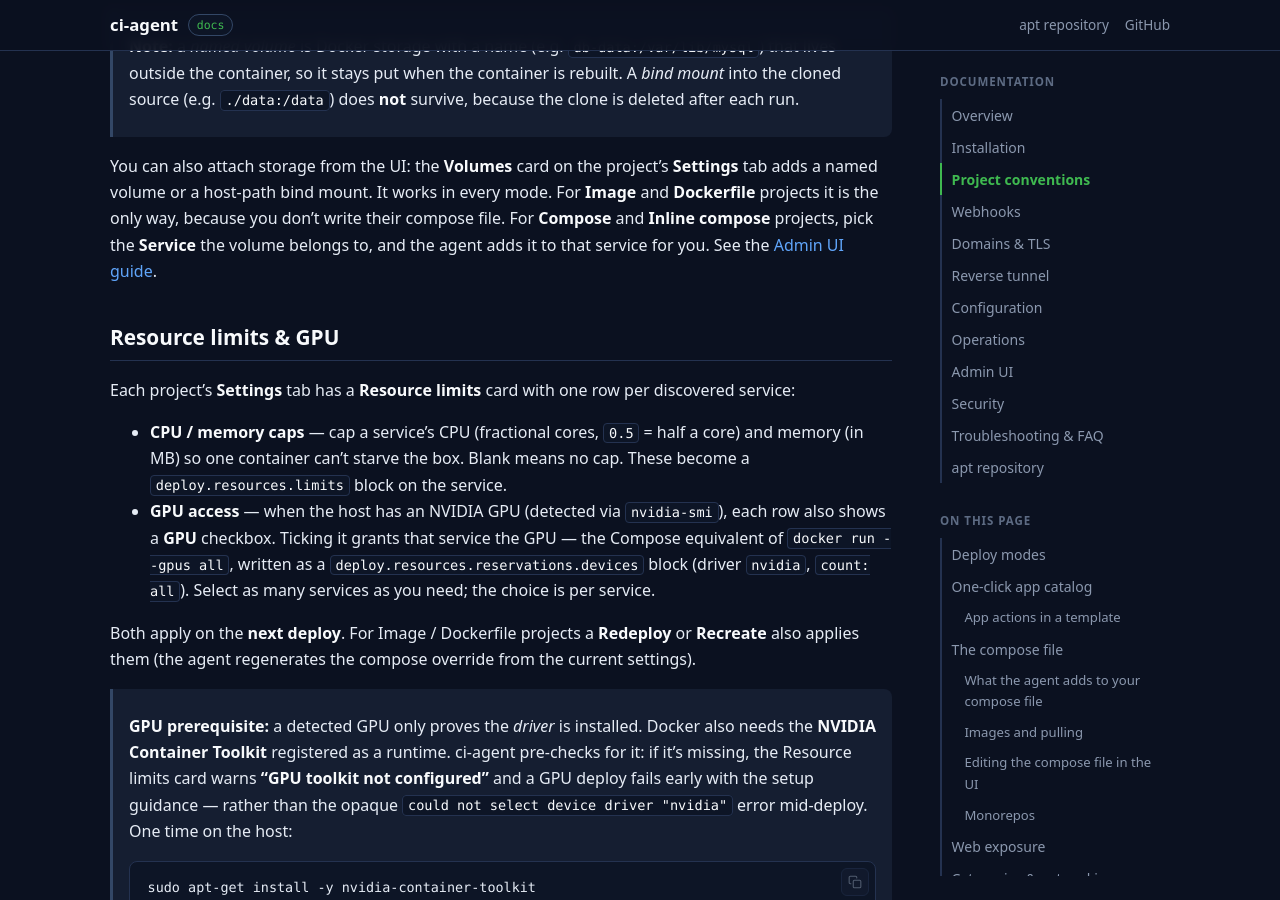
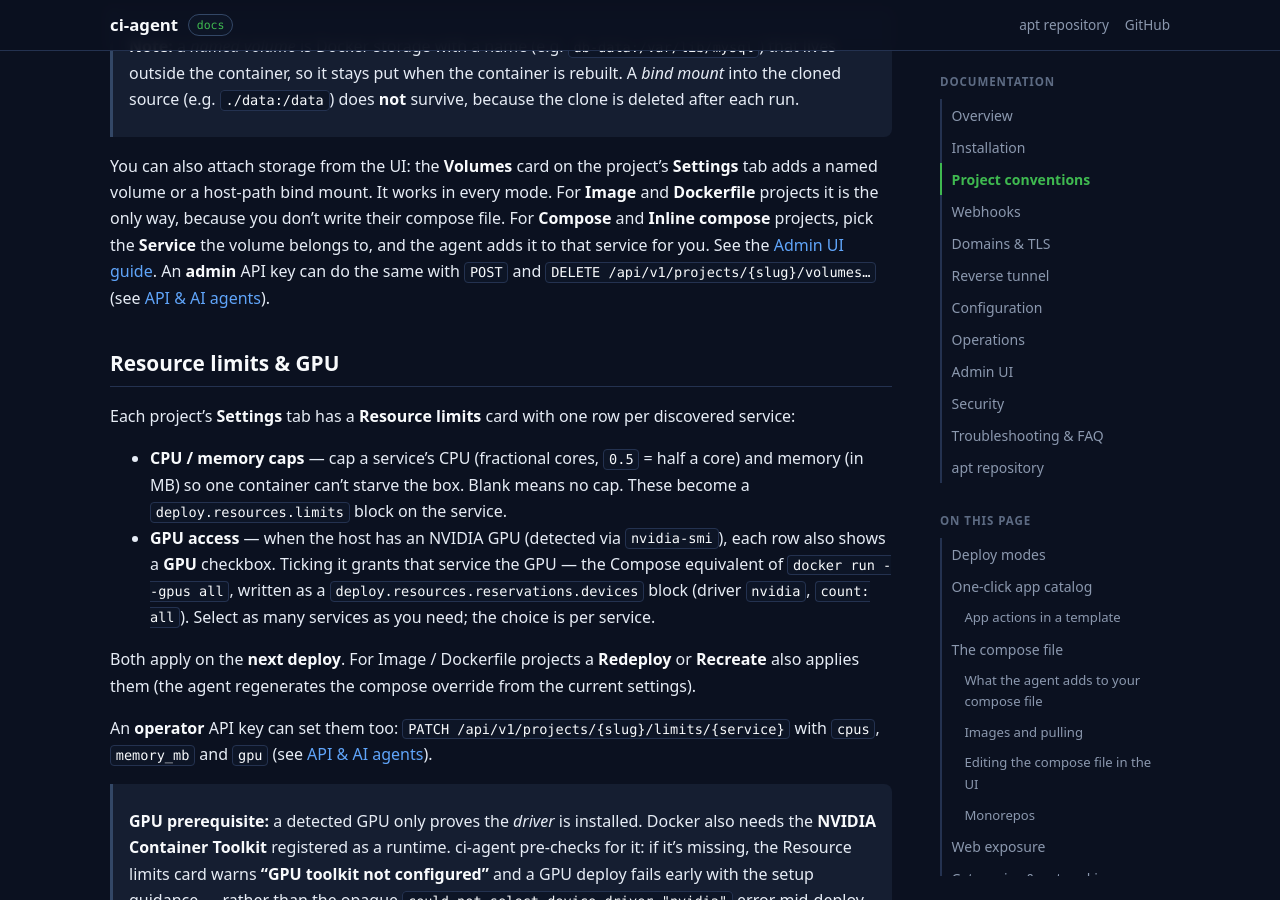
Before and after one commit to m-hoseinzadeh/ci-agent-apt, a Jekyll site: the page built from docs/projects.md, in a window 1280 px wide and 900 px high, scrolled down 8798 px. Built offline with Jekyll 4.4.1, drawn with Linux system fonts in a browser that asks for light colours; our own code applies the rules of GitHub Pages for plain Markdown files.

Commit message:
Publish v0.3.0-r244

```diff
--- a/docs/projects.md
+++ b/docs/projects.md
@@ -399,7 +399,9 @@ You can also attach storage from the UI: the **Volumes** card on the project's
 mode. For **Image** and **Dockerfile** projects it is the only way, because you
 don't write their compose file. For **Compose** and **Inline compose** projects,
 pick the **Service** the volume belongs to, and the agent adds it to that
-service for you. See the [Admin UI guide](./ui.md).
+service for you. See the [Admin UI guide](./ui.md). An **admin** API key can
+do the same with `POST` and `DELETE /api/v1/projects/{slug}/volumes…` (see
+[API & AI agents](/docs/api#volumes)).
 
 ## Resource limits & GPU
 
@@ -418,6 +420,10 @@ discovered service:
 Both apply on the **next deploy**. For Image / Dockerfile projects a **Redeploy**
 or **Recreate** also applies them (the agent regenerates the compose override
 from the current settings).
+
+An **operator** API key can set them too:
+`PATCH /api/v1/projects/{slug}/limits/{service}` with `cpus`, `memory_mb` and
+`gpu` (see [API & AI agents](/docs/api#resource-limits)).
 
 > **GPU prerequisite:** a detected GPU only proves the *driver* is installed.
 > Docker also needs the **NVIDIA Container Toolkit** registered as a runtime.
```
Also changed, not shown: docs/domains.md (+3 -1 lines), 9 other files.
